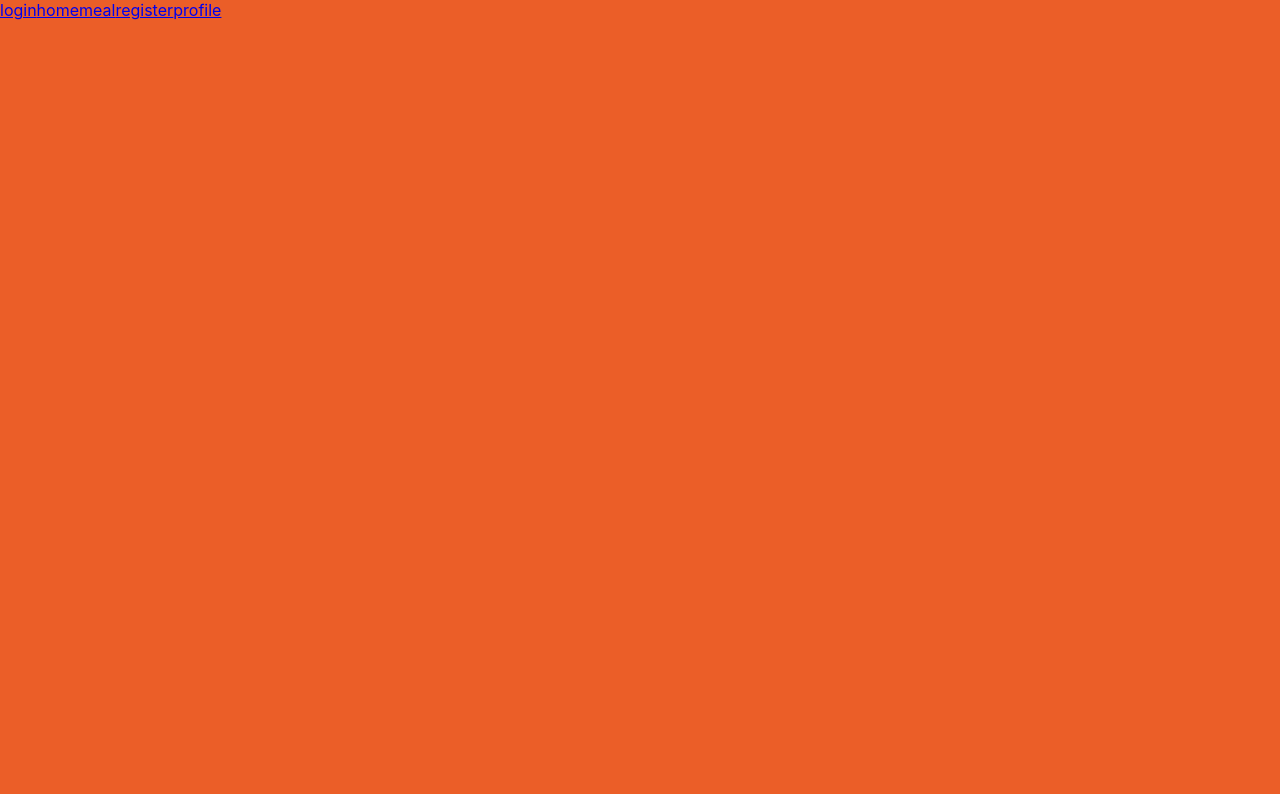
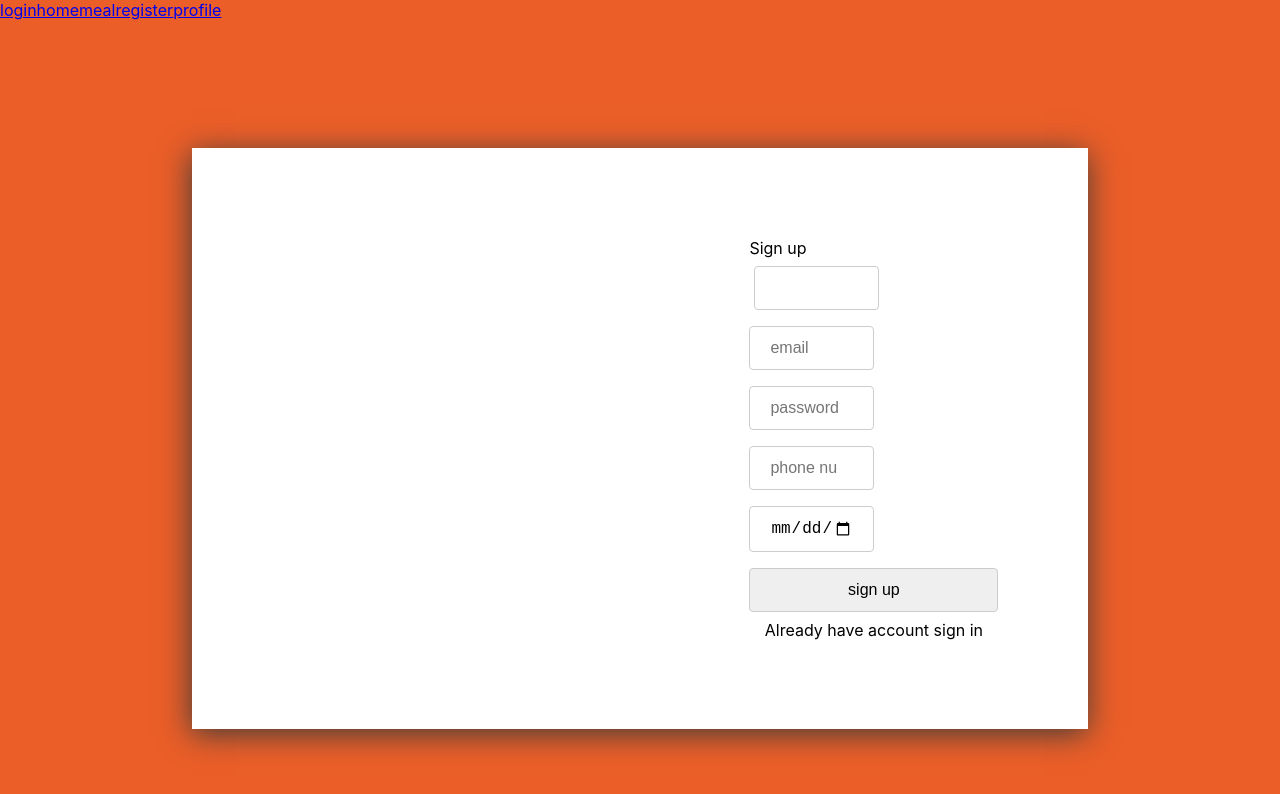
Before and after one commit to NajlaHamdan/front, a React (Create React App) app: page /profile in a window 1280 px wide. Shown: the top 794 px of the page. Built offline with nearby package versions, Linux system fonts and the light colour scheme; no server answers.

Commit message:
show comment in front end

```diff
--- a/src/components/Description/index.js
+++ b/src/components/Description/index.js
@@ -4,10 +4,14 @@ import axios from "axios";
 const BASE_URL = "http://localhost:4000";
 const Description = () => {
   const [item, setItem] = useState([]);
-
+  const [comment,setComment]=useState([])
   useEffect(() => {
     getItem();
   }, []);
+
+  useEffect(() => {
+    getComment();
+  }, [item]);
 
   const getItem = async () => {
     const info = await axios.get(`${BASE_URL}/getItem`);
@@ -15,13 +19,26 @@ const Description = () => {
     setItem(info.data);
   };
 
+  const getComment = async () => {
+    const id="619f6dfaf5629b295305885b"
+    console.log(id);
+    const info = await axios.post(`${BASE_URL}/getComment`,{id});
+    console.log(info.data);
+    setComment(info.data);
+  };
+  console.log(comment);
   return (
     <>
       {item.map((item, index) => (
-        <div>
-          <p key={item._id}>{item.title}</p>
-          <p>Ingredients {item.Ingredients}</p>
-          <img src={item.src} alt={item.title} />
+        <div key={item._id}>
+          <p >{item.title}</p>
+          <p >Ingredients {item.Ingredients}</p>
+          {/* <img src={item.src} alt={item.title} /> */}
+        </div>
+      ))}
+      {comment.map((item,index)=>(
+        <div key={index}>
+          <p>{item.value}</p>
         </div>
       ))}
     </>
--- a/src/components/Display/index.js
+++ b/src/components/Display/index.js
@@ -25,11 +25,12 @@ const Display = ({ meal }) => {
       <div className="cards">
         {meal.map((item, index) => (
           <div
+          key={item._id}
             onClick={() => {
               description(item);
             }}
           >
-            <p key={item._id}>{item.title}</p>
+            <p key={item._id}>{item._id}</p>
             <p>Ingredients {item.Ingredients}</p>
             <img src={item.src} alt={item.title} />
           </div>
--- a/src/components/LogIn/index.js
+++ b/src/components/LogIn/index.js
@@ -12,7 +12,7 @@ const LogIn = () => {
     e.preventDefault();
     console.log(e.target.email.value);
     axios
-      .post(`${BASE_URL}/logIn`, {
+      .post(`${BASE_URL}/login`, {
         // userName: e.target.userName.value,
         // phoneNumber: e.target.phoneNumber.value,
         email: e.target.email.value,
--- a/src/components/Meals/index.js
+++ b/src/components/Meals/index.js
@@ -27,7 +27,7 @@ const Meals = () => {
   return (
     <div>
       {/* {loading ? <p>Data is loading...</p>:<div> */}
-      {meal.length && <Display meal={meal} />}
+      { <Display meal={meal} />}
       {/* </div>} */}
     </div>
   );
--- a/src/components/Profile/index.js
+++ b/src/components/Profile/index.js
@@ -10,12 +10,49 @@ const Profile = () => {
   const profile = async () => {
     let id = localStorage.getItem("users");
     console.log(id);
-    const result = await axios.post(`${BASE_URL}/profile`, { id });
-    console.log(result.data);
-    setUserInfo(result.data);
+    const result = await axios.get(`${BASE_URL}/profile`, { id });
+    console.log(result);
+    setUserInfo(result);
   };
   console.log(userInfo);
-  return <div></div>;
+  return (
+    <div className="container">
+    {/* <div className="form"> */}
+      <form >
+        <p>Sign up</p>
+        <div className="part">
+          <label>{userInfo.userName}</label>
+          <input type="text"  value={userInfo.userName} name="userName" />
+        </div>
+        <div className="part">
+          {/* <label>Email</label> */}
+          <input type="email" placeholder="email" name="email" />
+        </div>
+        <div className="part">
+          {/* <label>password</label> */}
+          <input type="password" placeholder="password" name="password" />
+        </div>
+        <div className="part">
+          {/* <label>phone number</label> */}
+          <input
+            type="number"
+            placeholder="phone number"
+            name="phoneNumber"
+          />
+        </div>
+        <div className="part">
+          {/* <label>birth date</label> */}
+          <input type="date" placeholder="birth date" name="bDate" />
+        </div>
+        <input type="submit" value="sign up" />
+        <center>
+          {" "}
+          Already have account <a>sign in</a>
+        </center>
+      </form>
+    {/* </div> */}
+  </div>
+  )
 };
 
 export default Profile;
--- a/src/components/Register/index.js
+++ b/src/components/Register/index.js
@@ -32,15 +32,15 @@ const Register = () => {
           <p>Sign up</p>
           <div className="part">
             {/* <label>user Name</label> */}
-            <input type="text" placeholder="user name" name="userName" />
+            <input type="text" placeholder="user name" name="userName" required />
           </div>
           <div className="part">
             {/* <label>Email</label> */}
-            <input type="email" placeholder="email" name="email" />
+            <input type="email" placeholder="email" name="email" required />
           </div>
           <div className="part">
             {/* <label>password</label> */}
-            <input type="password" placeholder="password" name="password" />
+            <input type="password" placeholder="password" name="password" required />
           </div>
           <div className="part">
             {/* <label>phone number</label> */}
@@ -48,6 +48,7 @@ const Register = () => {
               type="number"
               placeholder="phone number"
               name="phoneNumber"
+              required
             />
           </div>
           <div className="part">
```
